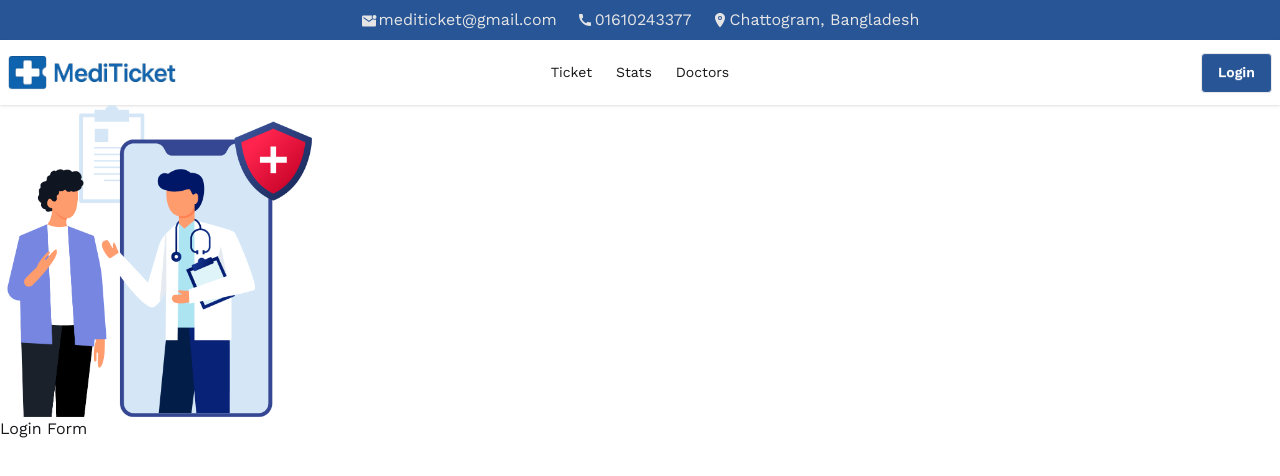
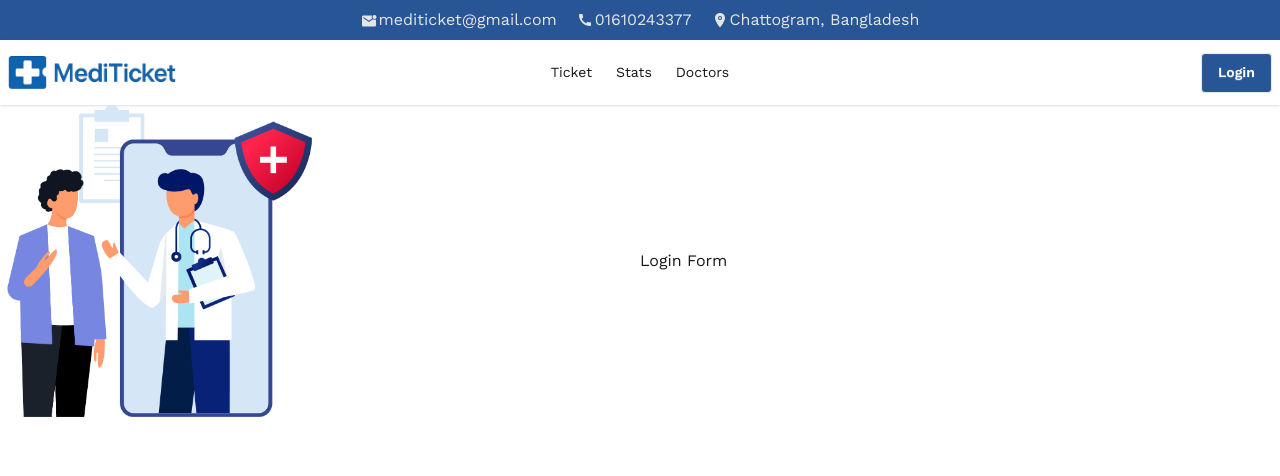
Before and after one commit to Suprio-Das/MediTicket, a React (Vite) app: page /login in a window 1280 px wide. Shown: the top 476 px of the page. Built offline with nearby package versions, Linux system fonts and the light colour scheme.

Commit message:
Layout grid

```diff
--- a/src/Components/Login/Login.jsx
+++ b/src/Components/Login/Login.jsx
@@ -3,7 +3,7 @@ import loginLottie from '../../assets/LoginLottie.json';
 const Login = () => {
     return (
         <div>
-            <div>
+            <div className='grid grid-cols-1 lg:grid-cols-2 items-center'>
                 {/* Lottie Animation */}
                 <div>
                     <Lottie animationData={loginLottie} className='w-78'></Lottie>
```
